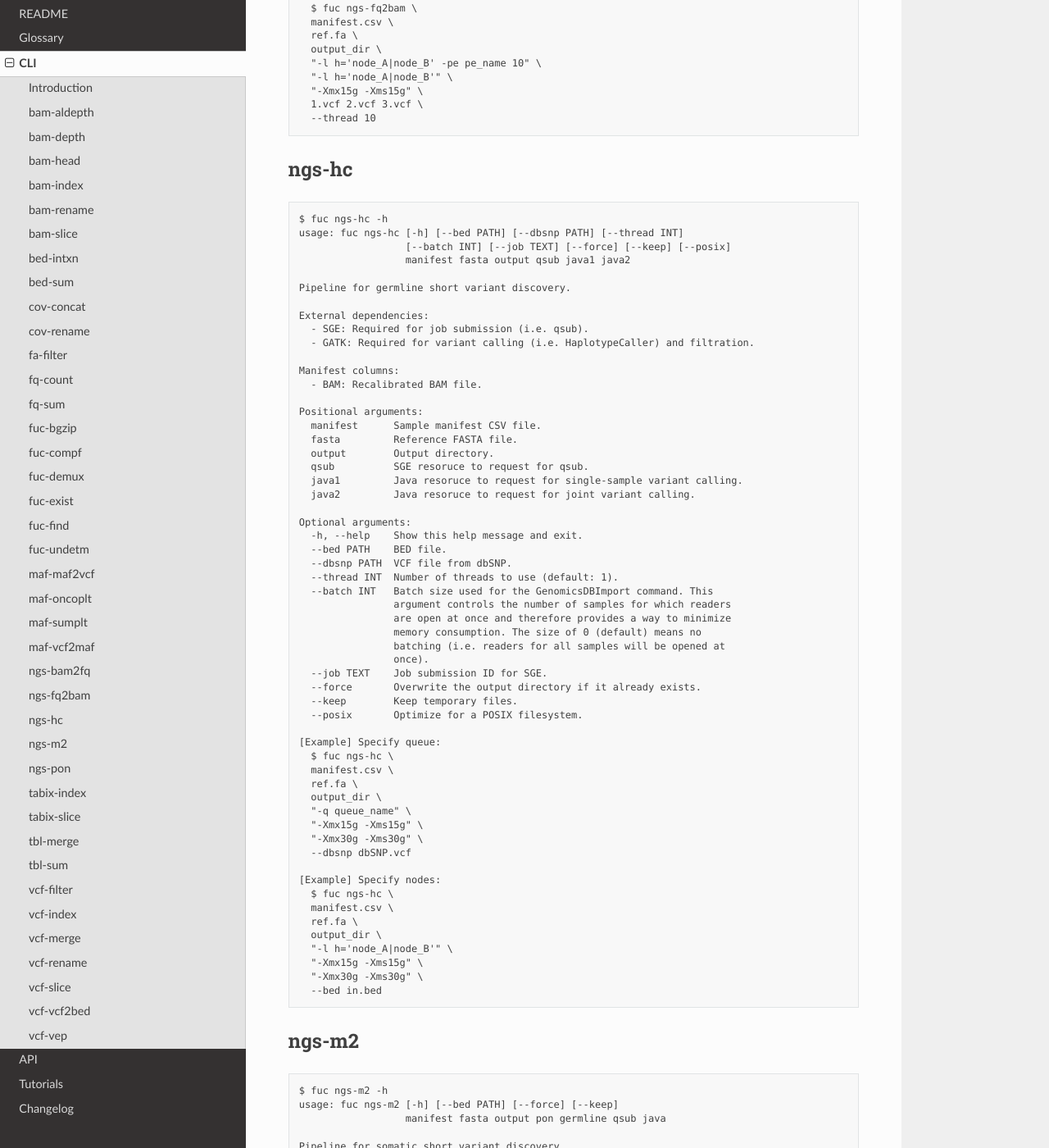
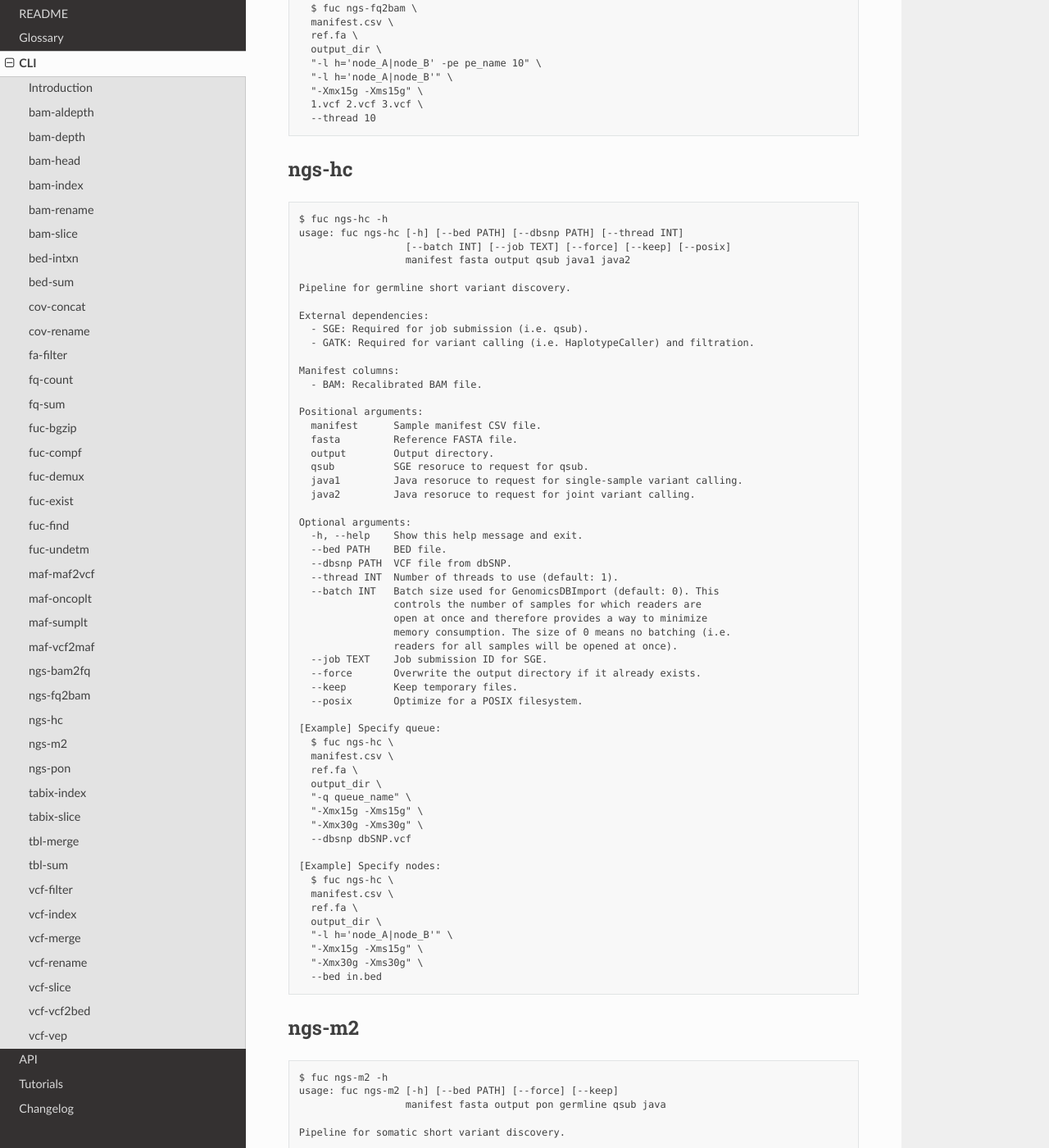
Before and after one commit to sbslee/fuc, a Sphinx documentation site: the page built from docs/cli.rst, in a window 1280 px wide and 1400 px high, scrolled down 14157 px. Shown: the whole window at 82% size. Built offline with Sphinx 7.4.7 and the Read the Docs theme 2.0.0, drawn with Linux system fonts in a browser that asks for light colours.

Commit message:
Update docs

```diff
--- a/docs/cli.rst
+++ b/docs/cli.rst
@@ -870,12 +870,11 @@ ngs-hc
      --bed PATH    BED file.
      --dbsnp PATH  VCF file from dbSNP.
      --thread INT  Number of threads to use (default: 1).
-     --batch INT   Batch size used for the GenomicsDBImport command. This
-                   argument controls the number of samples for which readers
-                   are open at once and therefore provides a way to minimize
-                   memory consumption. The size of 0 (default) means no
-                   batching (i.e. readers for all samples will be opened at
-                   once).
+     --batch INT   Batch size used for GenomicsDBImport (default: 0). This
+                   controls the number of samples for which readers are
+                   open at once and therefore provides a way to minimize
+                   memory consumption. The size of 0 means no batching (i.e.
+                   readers for all samples will be opened at once).
      --job TEXT    Job submission ID for SGE.
      --force       Overwrite the output directory if it already exists.
      --keep        Keep temporary files.
```
Also changed, not shown: 1 other file.
